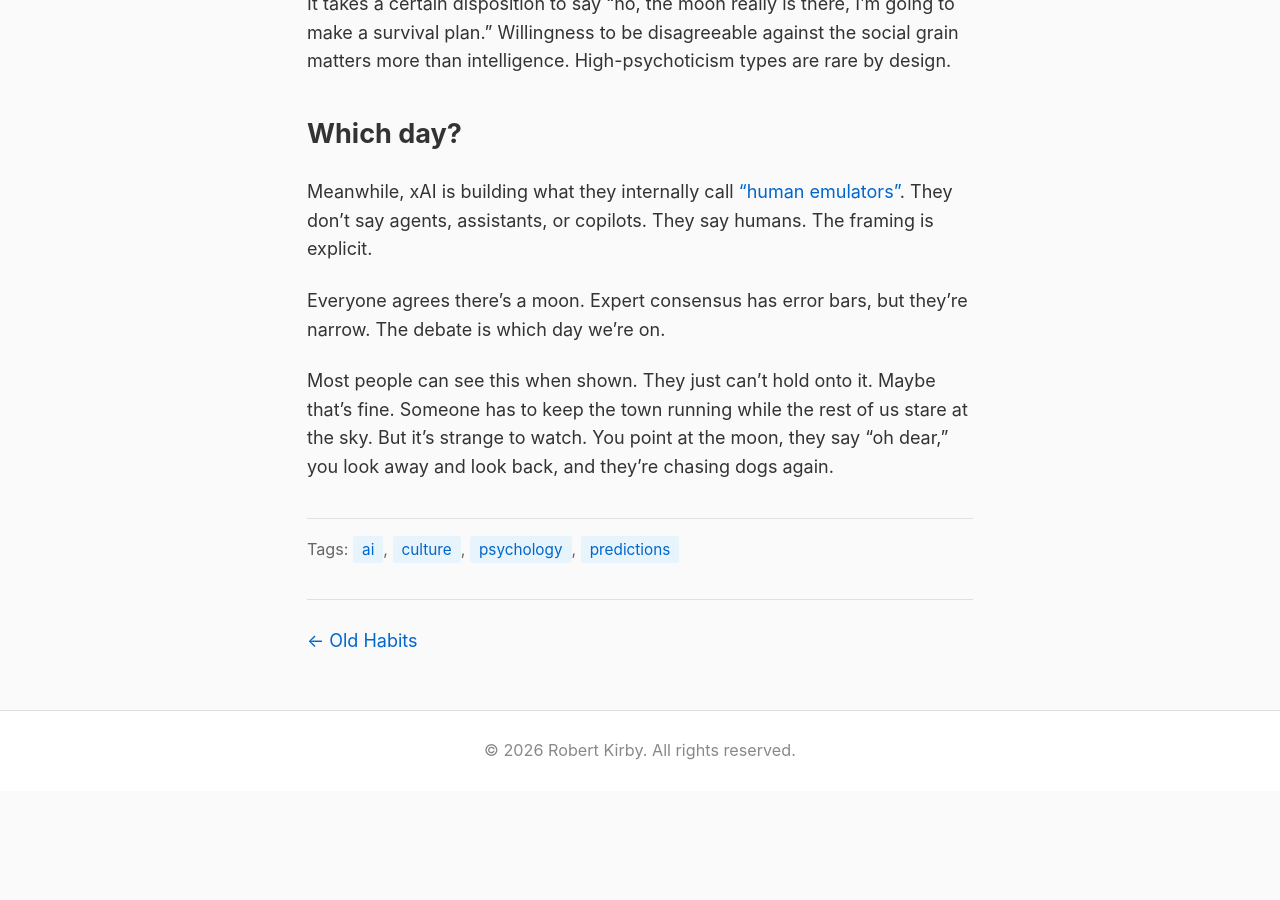
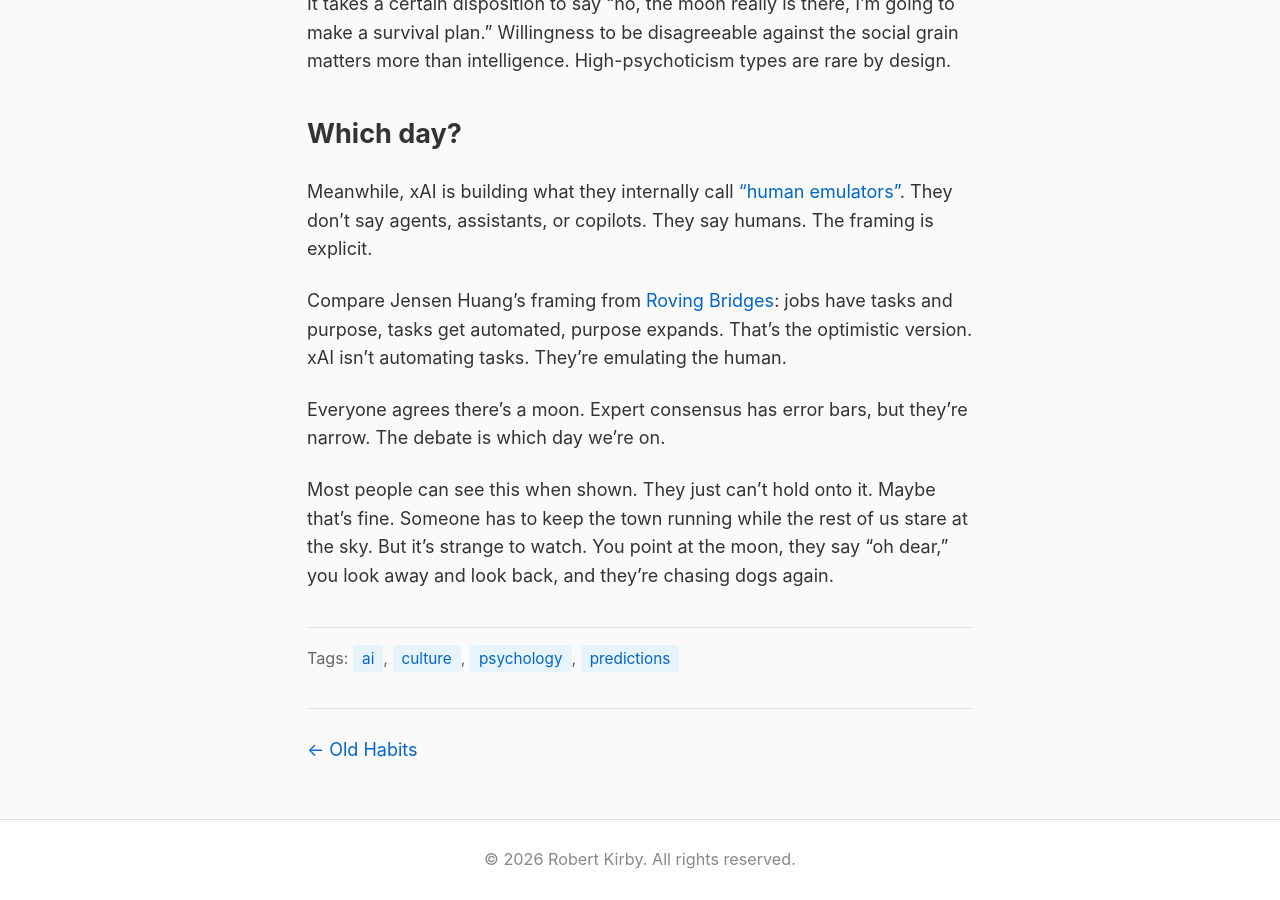
Before and after one commit to rob137/rob137.github.io, a Jekyll site: the page built from _posts/2026-01-19-clock-town.md, in a window 1280 px wide and 900 px high, scrolled down 2408 px. Built offline with Jekyll 4.4.1, drawn with Linux system fonts in a browser that asks for light colours; before the commit the page ends 3199 px from its top, so only the background shows below that; some of the changed text lies outside the part shown.

Commit message:
Reorder 'gets it' for clarity, add Jensen contrast
Co-Authored-By: Claude Opus 4.5 <noreply@anthropic.com>

```diff
--- a/_posts/2026-01-19-clock-town.md
+++ b/_posts/2026-01-19-clock-town.md
@@ -8,9 +8,9 @@ excerpt: "Everyone can see the moon. Almost nobody changes their plans."
 
 I've had a lot of conversations about AI over the past few years. HR, journalism, project management, design, QA, copywriting. Friends outside work too: musicians, school teachers, military officers, marketers. My dad, a retired software developer.
 
+Show someone what the tools can do. Walk through where they were two years ago, where they are now, the rate of investment, the prisoner's dilemma between labs and between superpowers. Within five minutes, most people are nodding. Often they start making connections themselves, observations that tell you they're genuinely engaged, not just being polite. They can see their job is a bundle of tasks, they can see the trendline only goes up, they can see the error bars on expert AGI predictions are [5-15 years, not 50](/2026/01/06/local-maximum/).
+
 Almost everyone gets it, almost immediately. That's what surprised me.
-
-Show someone what the tools can do. Walk through where they were two years ago, where they are now, the rate of investment, the prisoner's dilemma between labs and between superpowers. Within five minutes, most people are nodding. Often they start making connections themselves, observations that tell you they're genuinely engaged, not just being polite. They can see their job is a bundle of tasks, they can see the trendline only goes up, they can see the error bars on expert AGI predictions are [5-15 years, not 50](/2026/01/06/local-maximum/).
 
 And then the conversation ends, and they go back to normal. Maybe 1-2% actually uproot. The rest return to Clock Town.
 
@@ -38,6 +38,8 @@ It takes a certain disposition to say "no, the moon really is there, I'm going t
 
 Meanwhile, xAI is building what they internally call ["human emulators"](https://www.youtube.com/watch?v=8jN60eJr4Ps). They don't say agents, assistants, or copilots. They say humans. The framing is explicit.
 
+Compare Jensen Huang's framing from [Roving Bridges](/2026/01/09/roving-bridges/): jobs have tasks and purpose, tasks get automated, purpose expands. That's the optimistic version. xAI isn't automating tasks. They're emulating the human.
+
 Everyone agrees there's a moon. Expert consensus has error bars, but they're narrow. The debate is which day we're on.
 
 Most people can see this when shown. They just can't hold onto it. Maybe that's fine. Someone has to keep the town running while the rest of us stare at the sky. But it's strange to watch. You point at the moon, they say "oh dear," you look away and look back, and they're chasing dogs again.
```
